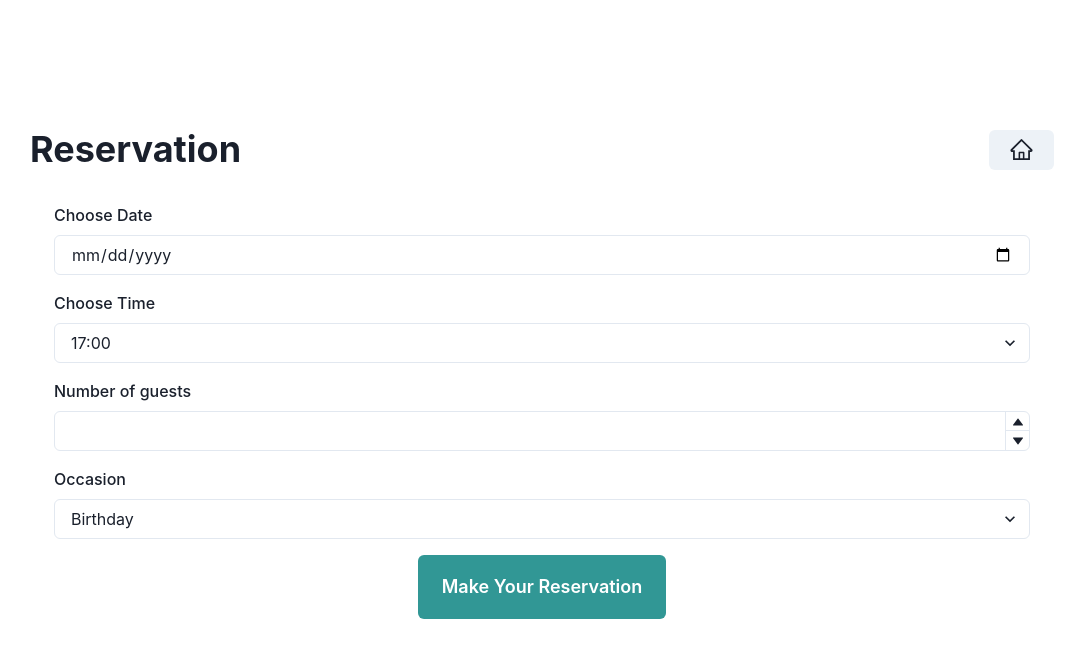
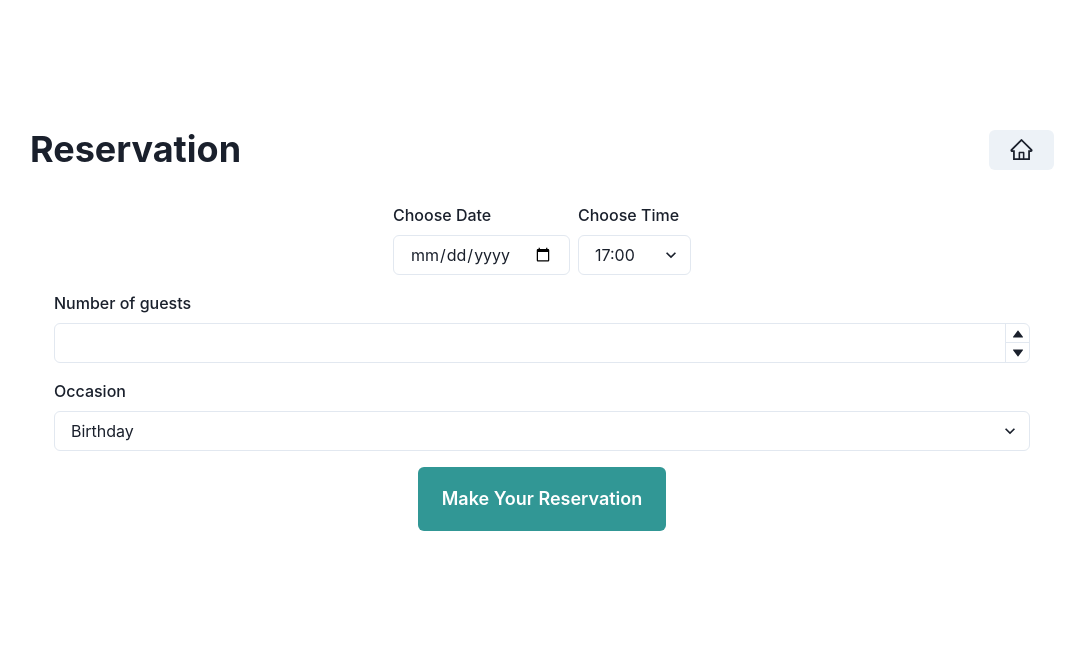
Before and after one commit to jocunda/littlelemonrestaurant, a React (Create React App) app: page /booking in a window 1280 px wide. Shown: the top 658 px of the page, without its empty margins (98-1183 px from the left). Built offline with nearby package versions, Linux system fonts and the light colour scheme.

Commit message:
Add Reducer

```diff
--- a/public/index.html
+++ b/public/index.html
@@ -3,7 +3,7 @@
 
 <head>
   <meta charset="utf-8" />
-  <link rel="icon" href="%PUBLIC_URL%/favicon.ico" />
+  <link rel="icon" href="%PUBLIC_URL%/Asset 9@4x.png" />
   <meta name="viewport" content="width=device-width, initial-scale=1" />
   <meta name="theme-color" content="#000000" />
   <meta name="description"
--- a/src/pages/BookingPage.js
+++ b/src/components/BookingPage.js
@@ -21,33 +21,8 @@ import { useFormik } from "formik";
 import * as Yup from 'yup';
 import { AiOutlineHome } from "react-icons/ai"
 import { Link } from "react-router-dom";
+import UpdateTimes from "./UpdateTimes";
 
-const availableTimes = [
-    {
-        time: "17:00",
-        value: 17
-    },
-    {
-        time: "18:00",
-        value: 18
-    },
-    {
-        time: "19:00",
-        value: 19
-    },
-    {
-        time: "20:00",
-        value: 20
-    },
-    {
-        time: "21:00",
-        value: 21
-    },
-    {
-        time: "22:00",
-        value: 22
-    },
-]
 
 
 function BookingPage() {
@@ -90,24 +65,19 @@ function BookingPage() {
                 <Link to={"/"}><Button fontSize={25} p={5}><AiOutlineHome /></Button></Link>
             </HStack>
 
-            <Box p={6} rounded="md" w="100%">
+            <Box p={6}
+                rounded="md"
+                w="100%"
+            >
                 <form onSubmit={(e) => {
                     e.preventDefault()
                     formik.handleSubmit(e)
                 }}>
                     <VStack spacing={4}>
-                        <FormControl >
-                            <FormLabel htmlFor="res-date">Choose Date</FormLabel>
-                            <Input type="date" id="res-date" name="res-date" />
-                        </FormControl>
-                        <FormControl>
-                            <FormLabel htmlFor="res-time">Choose Time</FormLabel>
-                            <Select id="res-time" name="res-time">
-                                {availableTimes.map((time) => (
-                                    <option key={time.time} value={time.value}>{time.time}</option>
-                                ))}
-                            </Select>
-                        </FormControl>
+                        <HStack>
+                            <UpdateTimes />
+                        </HStack>
+
                         <FormControl>
                             <FormLabel htmlFor="guests">Number of guests</FormLabel>
                             <NumberInput max={10} min={1}>
@@ -118,6 +88,7 @@ function BookingPage() {
                                 </NumberInputStepper>
                             </NumberInput>
                         </FormControl>
+
                         <FormControl>
                             <FormLabel htmlFor="occasion">Occasion</FormLabel>
                             <Select id="occasion" name="occasion" >
@@ -126,7 +97,11 @@ function BookingPage() {
                             </Select>
                         </FormControl>
 
-                        <Button type="submit" colorScheme="teal" size='lg' py={8}>
+                        <Button
+                            type="submit"
+                            colorScheme="teal"
+                            size='lg'
+                            py={8}>
                             Make Your Reservation
                         </Button>
                     </VStack>
--- a/src/components/Main.js
+++ b/src/components/Main.js
@@ -21,11 +21,22 @@ import {
     HStack,
     Divider,
     extendTheme,
-    Flex
+    Flex,
+    Popover,
+    PopoverTrigger,
+    PopoverContent,
+    PopoverArrow,
+    PopoverCloseButton,
+    PopoverHeader,
+    PopoverBody,
+    PopoverFooter,
+
 
 } from "@chakra-ui/react";
 import { Link } from "react-router-dom";
 import { FaMotorcycle } from 'react-icons/fa'
+import { WiTime7 } from 'react-icons/wi'
+import UpdateTimes from "./UpdateTimes";
 
 const menus = [
     {
@@ -91,13 +102,15 @@ const breakpoints = {
 }
 const theme = extendTheme({ breakpoints })
 
+
 function Main() {
+
 
     return (
         <>
             <main>
                 <section>
-                    <Box
+                    <HStack
                         p={10}
                         bgImage={require("../assets/images/section1a.jpg")}
                         bgRepeat="no-repeat"
@@ -105,9 +118,8 @@ function Main() {
                         bgSize="cover"
                         height={450}
                         textAlign="start"
-                        display="flex"
-                        alignItems="center"
                     >
+
                         <VStack display="flex" alignItems="flex-start">
                             <Heading as="h1" id="reservations-section">
                                 Little Lemon
@@ -115,14 +127,37 @@ function Main() {
                             <Heading as='h4' size='md'>
                                 Chicago
                             </Heading>
-                            <Text w="80%" py={5}>Adipisicing sint Lorem esse cillum tempor amet amet elit nostrud culpa cupidatat. Eu tempor duis nisi proident officia duis laborum. Mollit sint adipisicing sunt ad eiusmod ut voluptate fugiat elit minim. Laboris quis Lorem enim ad velit laborum.</Text>
+                            <Text w="70%" py={5}>Adipisicing sint Lorem esse cillum tempor amet amet elit nostrud culpa cupidatat. Eu tempor duis nisi proident officia duis laborum. Mollit sint adipisicing sunt ad eiusmod ut voluptate fugiat elit minim. Laboris quis Lorem enim ad velit laborum.</Text>
                             <Link to={"/booking"}>
                                 <Button colorScheme='teal' size='md'>
                                     Reserve a Table
                                 </Button>
                             </Link>
                         </VStack>
-                    </Box>
+                        <Popover>
+                            <PopoverTrigger>
+                                <Button
+                                    colorScheme='green'
+                                    py={8}
+                                    fontSize={{ base: 150, lg: 80 }}
+                                >
+                                    <WiTime7 />
+                                </Button>
+                            </PopoverTrigger>
+                            <PopoverContent>
+                                <PopoverArrow />
+                                <PopoverCloseButton />
+                                <PopoverHeader>
+                                    <Heading as='h4' size='md' >
+                                        Available Time
+                                    </Heading>
+                                </PopoverHeader>
+                                <PopoverBody>
+                                    <UpdateTimes />
+                                </PopoverBody>
+                            </PopoverContent>
+                        </Popover>
+                    </HStack>
                 </section>
                 <section>
                     <VStack p={10}>
--- /dev/null
+++ b/src/components/UpdateTimes.js
@@ -0,0 +1,76 @@
+import { useState, useReducer } from 'react';
+import {
+    FormControl,
+    FormLabel,
+    Input,
+    Select,
+} from "@chakra-ui/react";
+
+const initializeTimes = {
+    time: ["17:00",
+        "18:00",
+        "19:00",
+        "20:00",
+        "21:00",
+    ]
+}
+
+function reducer(state, action) {
+    switch (action.type) {
+        case "2023-02-15":
+            return {
+                ...state, time: ["20:00", "21:00"]
+            }
+        case "2023-02-16":
+            return {
+                ...state, time: ["17:00", "19:00"]
+            }
+        case "2023-02-17":
+            return {
+                ...state, time: ["18:00", "20:00", "21:00"]
+            }
+        default:
+            return {
+                ...state, time: ["17:00", "18:00", "19:00", "20:00",
+                    "21:00"]
+            }
+    }
+}
+
+
+
+function UpdateTimes() {
+    const [state, dispatch] = useReducer(reducer, initializeTimes);
+    const [date, setDate] = useState("")
+
+
+
+    function handleDataChange(e) {
+        const newDate = e.target.value;
+        setDate(newDate);
+        dispatch({ type: newDate });
+    }
+
+    return <>
+        <FormControl >
+            <FormLabel htmlFor="res-date">Choose Date</FormLabel>
+            <Input type="date"
+                id="res-date"
+                name="res-date"
+                value={date}
+                onChange={handleDataChange}
+            />
+        </FormControl>
+        <FormControl>
+            <FormLabel htmlFor="res-time">Choose Time</FormLabel>
+            <Select id="res-time" name="res-time">
+                {state.time.map((time) => (
+                    <option key={time}>{time}</option>
+                ))}
+            </Select>
+        </FormControl>
+    </>
+};
+
+
+export default UpdateTimes;
--- a/src/index.js
+++ b/src/index.js
@@ -7,7 +7,7 @@ import {
   createBrowserRouter,
   RouterProvider,
 } from "react-router-dom";
-import BookingPage from './pages/BookingPage';
+import BookingPage from './components/BookingPage';
 import { ChakraProvider } from '@chakra-ui/react'
 
 const router = createBrowserRouter([
```
Also changed, not shown: public/Asset 9@4x.png (added).
